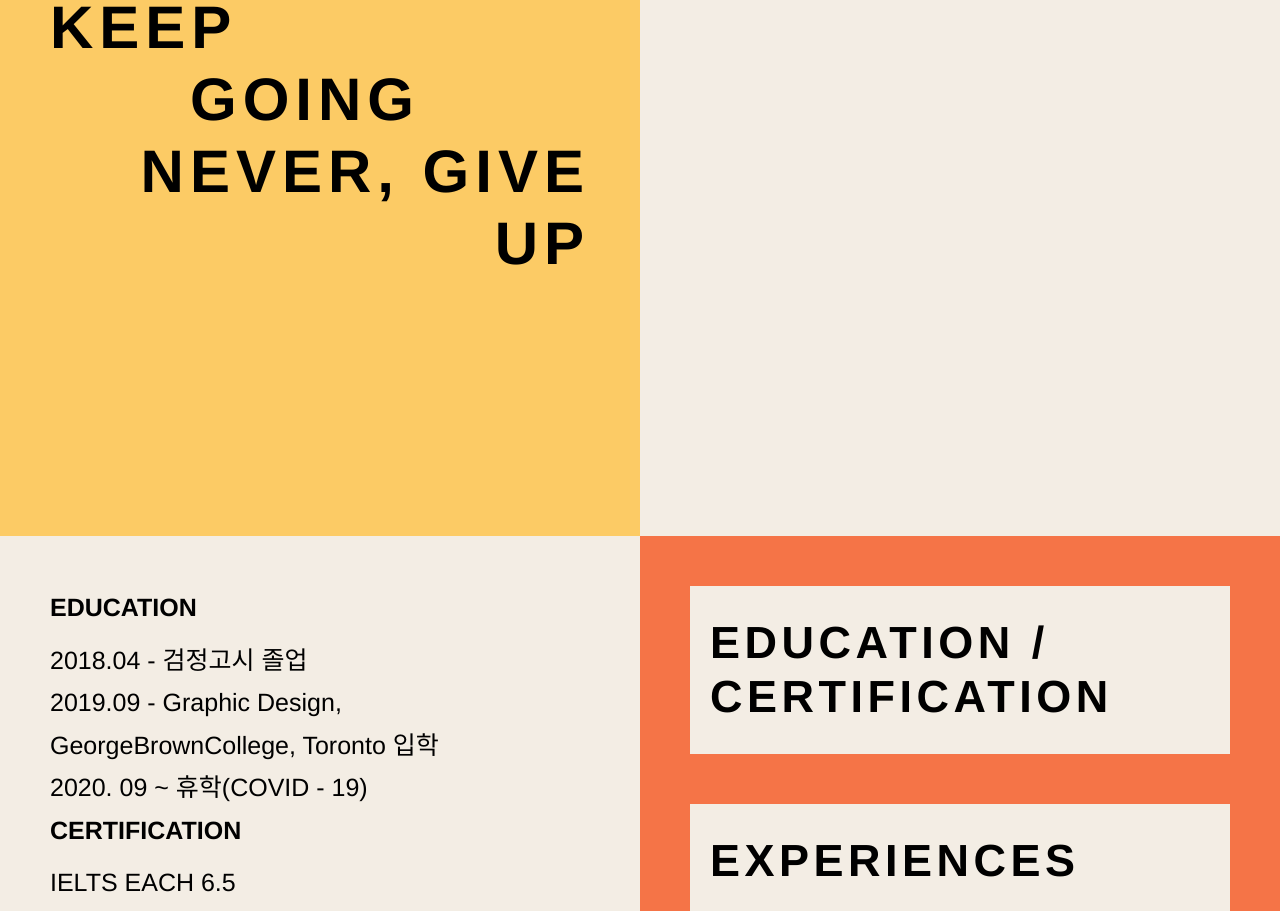
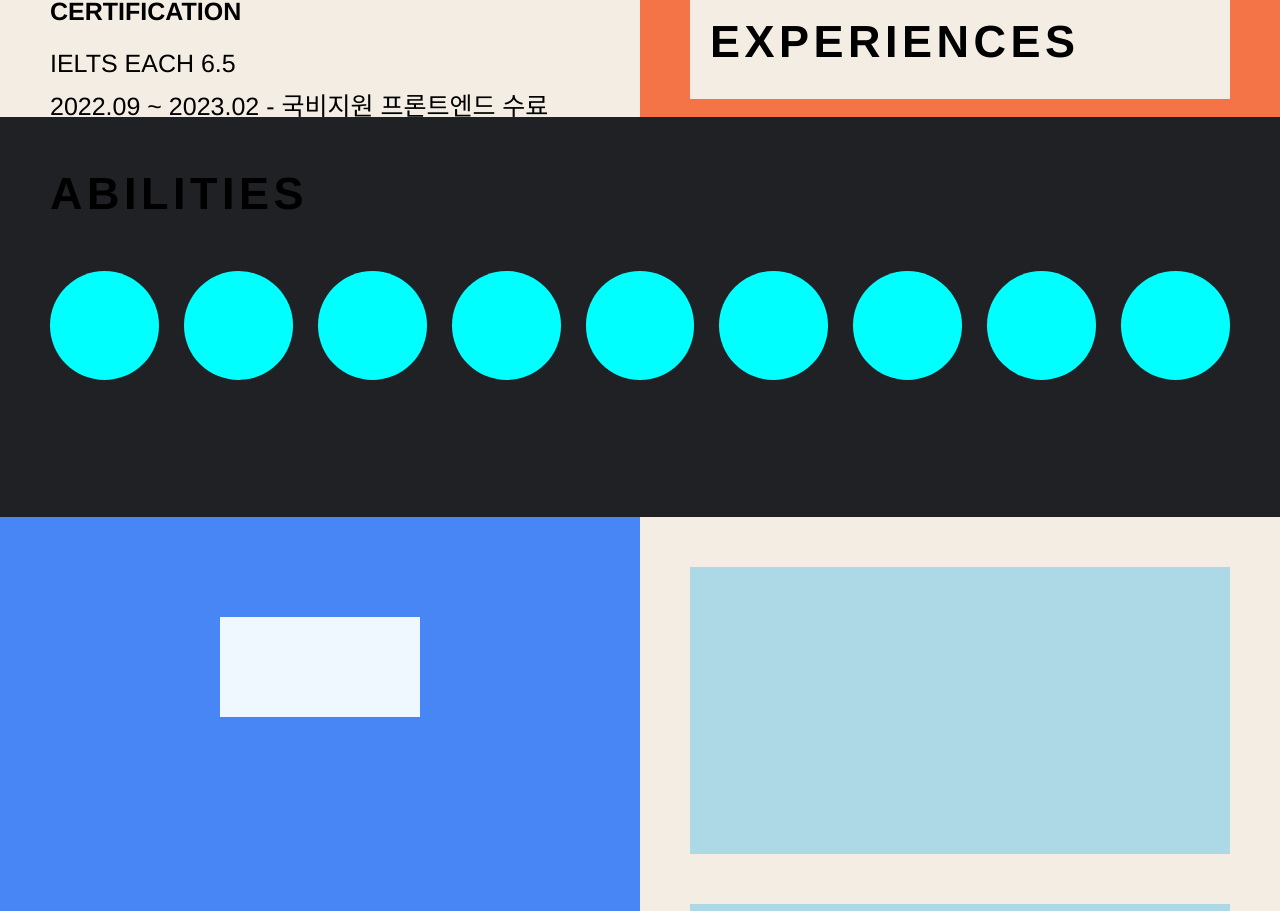
Before and after one commit to sewon0076/portfolio, a Vue app in the folder project/: page / in a window 1280 px wide. Shown: the part 1883-2794 px from the top of the page. Built offline with nearby package versions, Linux system fonts and the light colour scheme; a web font is replaced by a local one.

Commit message:
more detail layout

```diff
--- a/project/public/index.html
+++ b/project/public/index.html
@@ -10,7 +10,6 @@
         <title><%= htmlWebpackPlugin.options.title %></title>
     </head>
     <script src="https://cdn.jsdelivr.net/npm/swiper/swiper-bundle.min.js"></script>
-    p
     <body>
         <noscript>
             <strong
--- a/project/src/components/section1.vue
+++ b/project/src/components/section1.vue
@@ -102,9 +102,15 @@ export default {
 }
 .circle h3 {
     position: absolute;
-    top: 50%;
-    left: 50%;
-    transform: translate3d(-50%, -50%, 0);
+    width:100%;
+    height:100%;
+    display: flex;
+    align-items: center;
+    justify-content: center;
+    border-radius: 50%;
+    top: 0;
+    left: 0;
+    line-height: 100%;
 }
 .left {
     display: flex;
--- a/project/src/components/section3.vue
+++ b/project/src/components/section3.vue
@@ -1,5 +1,5 @@
 <template>
-    <div class="section3" id="projects">
+    <div class="section3">
         <div class="sec_wrap">
             <div class="b_beige p50all">
                 <div class="content1" v-if="accor == true">
--- a/project/src/components/section4.vue
+++ b/project/src/components/section4.vue
@@ -1,6 +1,37 @@
 <template>
-    <div class="section4" id="experiences">
-        <div class="sec_wrap b_black"></div>
+    <div class="section4">
+        <div class="sec_wrap b_black p50all">
+            <h2>ABILITIES</h2>
+            <div class="circle_wrap">
+                <div class="circle">
+                    <div></div>
+                </div>
+                <div class="circle">
+                    <div></div>
+                </div>
+                <div class="circle">
+                    <div></div>
+                </div>
+                <div class="circle">
+                    <div></div>
+                </div>
+                <div class="circle">
+                    <div></div>
+                </div>
+                <div class="circle">
+                    <div></div>
+                </div>
+                <div class="circle">
+                    <div></div>
+                </div>
+                <div class="circle">
+                    <div></div>
+                </div>
+                <div class="circle">
+                    <div></div>
+                </div>
+            </div>
+        </div>
     </div>
 </template>
 <script></script>
@@ -9,4 +40,19 @@
     display: block;
     height: 50vh;
 }
+.circle_wrap{
+    width:100%;
+    padding-top:50px;
+    display: flex;
+    gap:25px;
+}
+.circle_wrap>div{
+    flex:1;
+}
+.circle > div{
+    width:100%;
+    padding-top:100%;
+    border-radius: 50%;
+    background-color: aqua;
+}
 </style>
--- a/project/src/components/section5.vue
+++ b/project/src/components/section5.vue
@@ -1,10 +1,10 @@
 <template>
-    <div class="section5" id="contact">
+    <div class="section5" id="projects">
         <div class="sec_wrap">
             <div class="left b_blue">
                 <div></div>
             </div>
-            <div class="right p50all">
+            <div class="right p50all b_beige">
                 <div></div>
                 <div></div>
                 <div></div>
@@ -29,7 +29,6 @@
 }
 .right {
     height: fit-content;
-    background-color: aquamarine;
 }
 .right > div {
     width: 100%;
--- a/project/src/components/section6.vue
+++ b/project/src/components/section6.vue
@@ -80,8 +80,34 @@ swiper-slide img {
 </style> -->
 <template>
     <div class="section6">
-        <div class="sec_wrap b_black"></div>
+        <div class="sec_wrap b_black p50all">
+            <h2 class="beige">CLONE-CODING / PROJECTS</h2>
+            <div class="content_wrap">
+                <div></div>
+                <div></div>
+                <div></div>
+                <div></div>
+            </div>
+        </div>
     </div>
 </template>
 <script></script>
-<style scoped></style>
+<style scoped>
+.sec_wrap{
+    display: block;
+    height:50vh;
+}
+.content_wrap{
+    display: flex;
+    width:100%;
+    gap:50px;
+    padding-top:50px;
+    box-sizing: border-box;
+}
+.content_wrap>div{
+    flex:1;
+    height:calc(50vh - 200px);
+    box-sizing: border-box;
+    background-color: aqua;
+}
+</style>
--- /dev/null
+++ b/project/src/components/section7.vue
@@ -0,0 +1,32 @@
+<template>
+    <div class="section7" id="experiences">
+        <div class="sec_wrap">
+            <div class="left p50all b_beige">
+                <div></div>
+                <div></div>
+                <div></div>
+                <div></div>
+                <div></div>
+                <div></div>
+                <div></div>
+                <div></div>
+                <div></div>
+            </div>
+            <div class="right b_green"></div>
+        </div>
+    </div>
+</template>
+<script></script>
+<style scoped>
+.left{
+    display: flex;
+    flex-wrap: wrap;
+    gap:50px;
+}
+.left>div{
+    width:calc(33.3333% - 33.33333px);
+    height:calc(33.3333% - 33.33333px);
+    background-color: aliceblue;
+}
+
+</style>
--- /dev/null
+++ b/project/src/components/section8.vue
@@ -0,0 +1,35 @@
+<template>
+    <div class="section8" id="contact">
+        <div class="sec_wrap">
+            <div class="left p50all b_black">
+                <div>
+                    <p class="beige">SEWON KIM</p>
+                    <p class="beige">TEL : 010 - 5754 - 8799</p>
+                    <p class="beige">E-MAIL : sewon0076@naver.com</p>
+                    <p class="beige">INSTAGRAM : @31_luminous</p>
+                </div>
+            </div>
+            <div class="right p50all b_yellow">
+                <h2>CONTACT</h2>
+            </div>
+        </div>
+    </div>
+</template>
+<script></script>
+<style scoped>
+.sec_wrap>div{
+    height: 50vh;
+}
+.left p{
+    font-weight: 800;
+}
+.left>div{
+    width:100%;
+    height:100%;
+    display: flex;
+    flex-direction: column;
+    justify-content: flex-end;
+    gap:12.5px;
+
+}
+</style>
--- a/project/src/views/HomeView.vue
+++ b/project/src/views/HomeView.vue
@@ -1,12 +1,13 @@
 <template>
     <div class="home">
-        <S_230116 />
         <section1 />
         <section2 />
         <section3 />
         <section4 />
         <section5 />
         <section6 />
+        <section7 />
+        <section8 />
     </div>
 </template>
 
@@ -19,6 +20,8 @@ import section3 from "@/components/section3.vue";
 import section4 from "@/components/section4.vue";
 import section5 from "@/components/section5.vue";
 import section6 from "@/components/section6.vue";
+import section7 from "@/components/section7.vue";
+import section8 from "@/components/section8.vue";
 
 export default {
     name: "HomeView",
@@ -30,6 +33,8 @@ export default {
         section4,
         section5,
         section6,
+        section7,
+        section8,
     },
 };
 </script>
```
